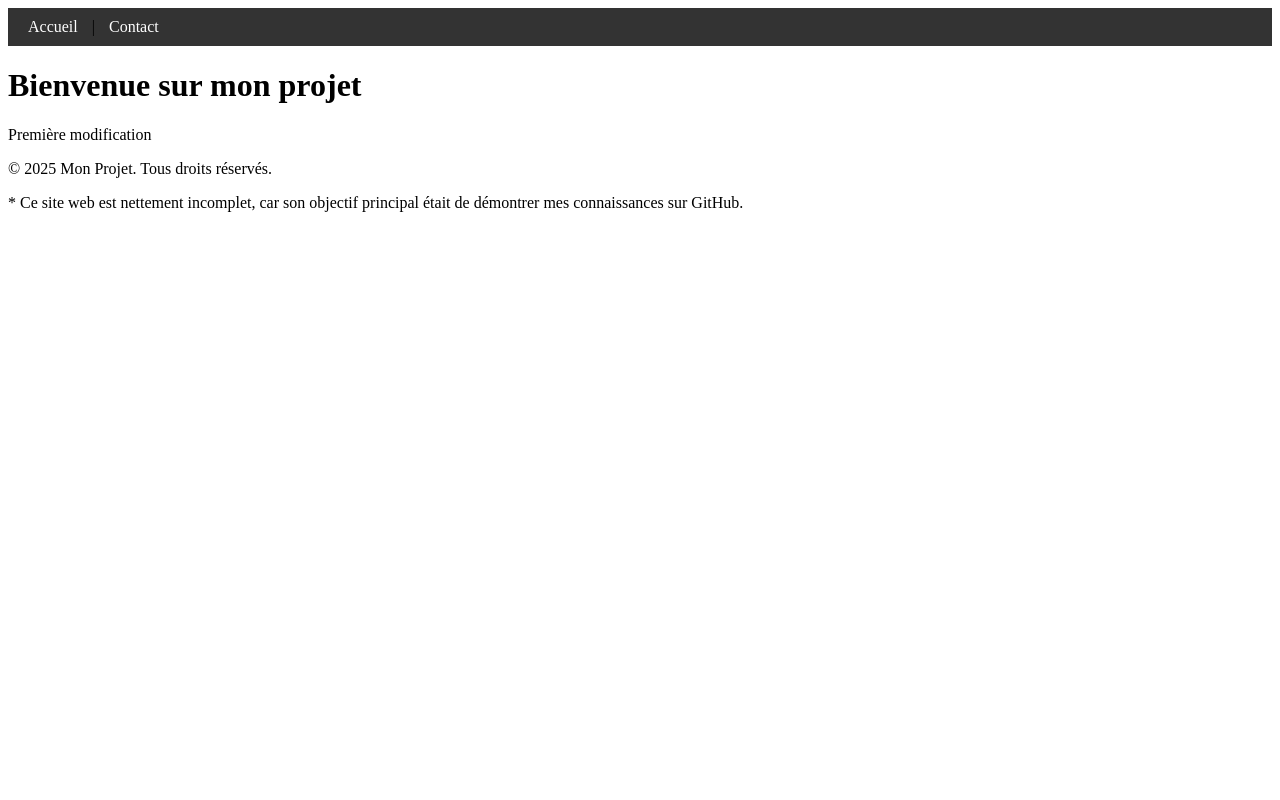
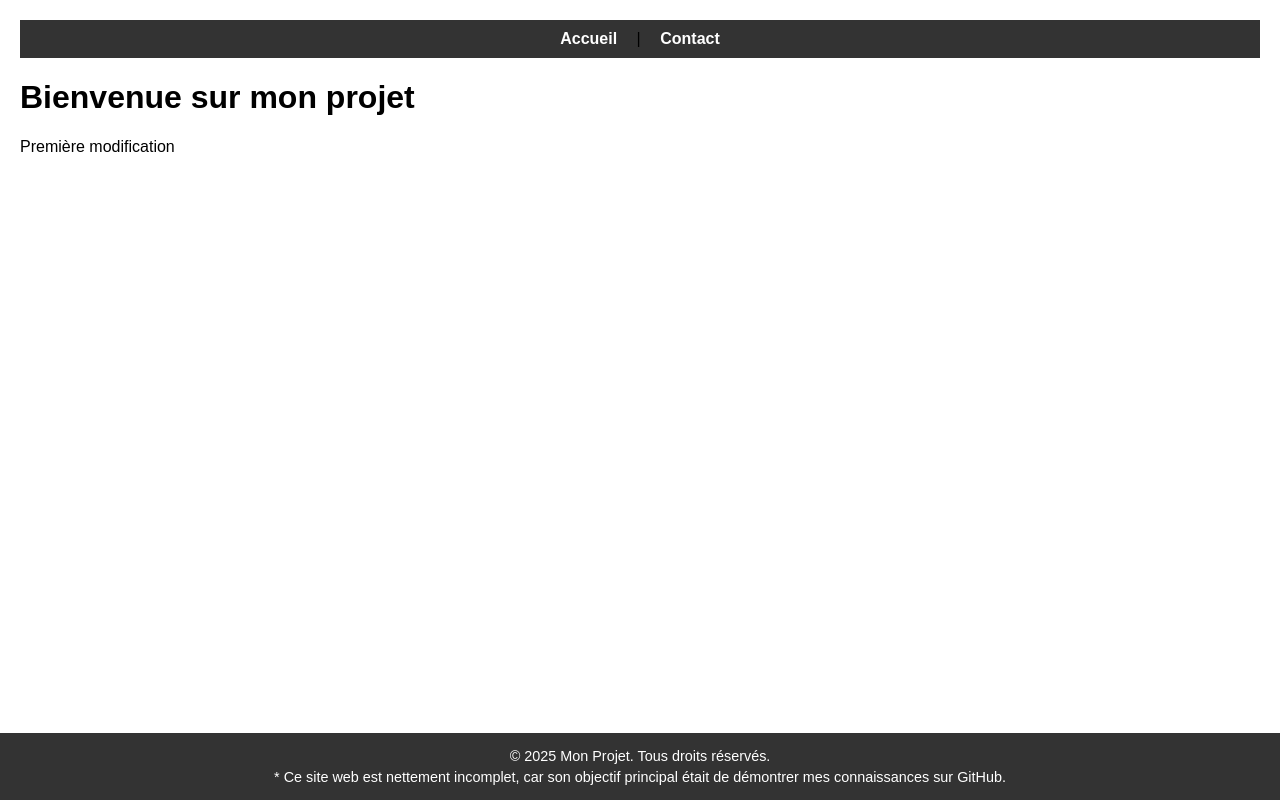
Before and after one commit to Bisso0288/projet1, a plain HTML site: page index.html in a window 1280 px wide. Drawn offline with Linux system fonts and the light colour scheme.

Commit message:
Modification au CSS

```diff
--- a/style.css
+++ b/style.css
@@ -1,2 +1,47 @@
-nav { background: #333; padding: 10px; }
-nav a { color: white; text-decoration: none; margin: 0 10px; }
+/* Style de base */
+body {
+    font-family: Arial, sans-serif;
+    margin: 0;
+    padding: 0;
+    box-sizing: border-box;
+}
+
+/* Contenu principal */
+.content {
+    padding: 20px;
+    min-height: calc(100vh - 60px); /* Pour que le contenu occupe tout l'espace sauf le pied de page */
+}
+
+/* Navigation */
+nav {
+    background-color: #333;
+    padding: 10px;
+    text-align: center;
+}
+
+nav a {
+    color: white;
+    text-decoration: none;
+    margin: 0 15px;
+    font-weight: bold;
+}
+
+nav a:hover {
+    text-decoration: underline;
+}
+
+/* Pied de page */
+footer {
+    background-color: #333;
+    color: white;
+    text-align: center;
+    padding: 10px 0;
+    position: fixed;
+    bottom: 0;
+    width: 100%;
+    font-size: 0.9em;
+}
+
+footer p {
+    margin: 5px;
+}
```
